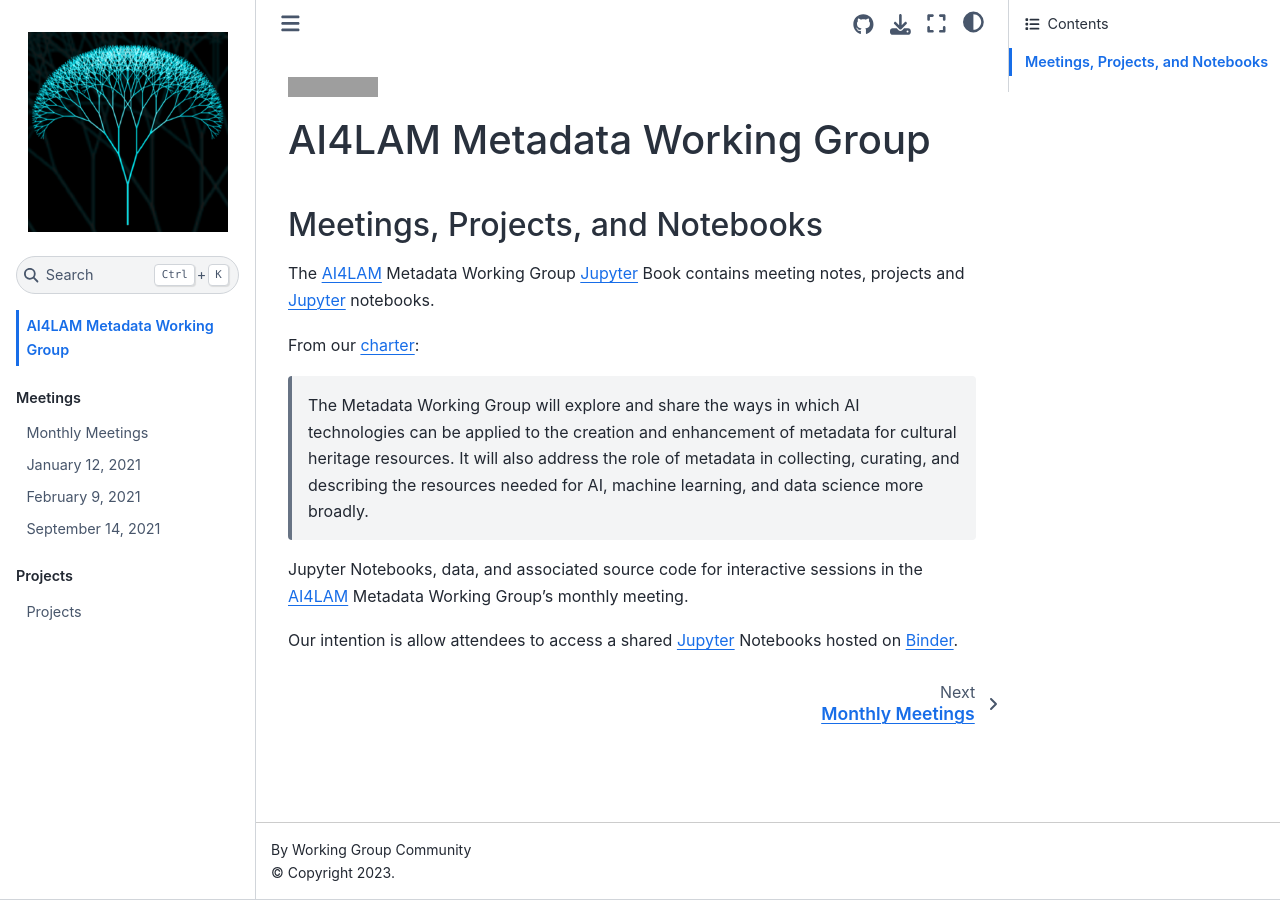
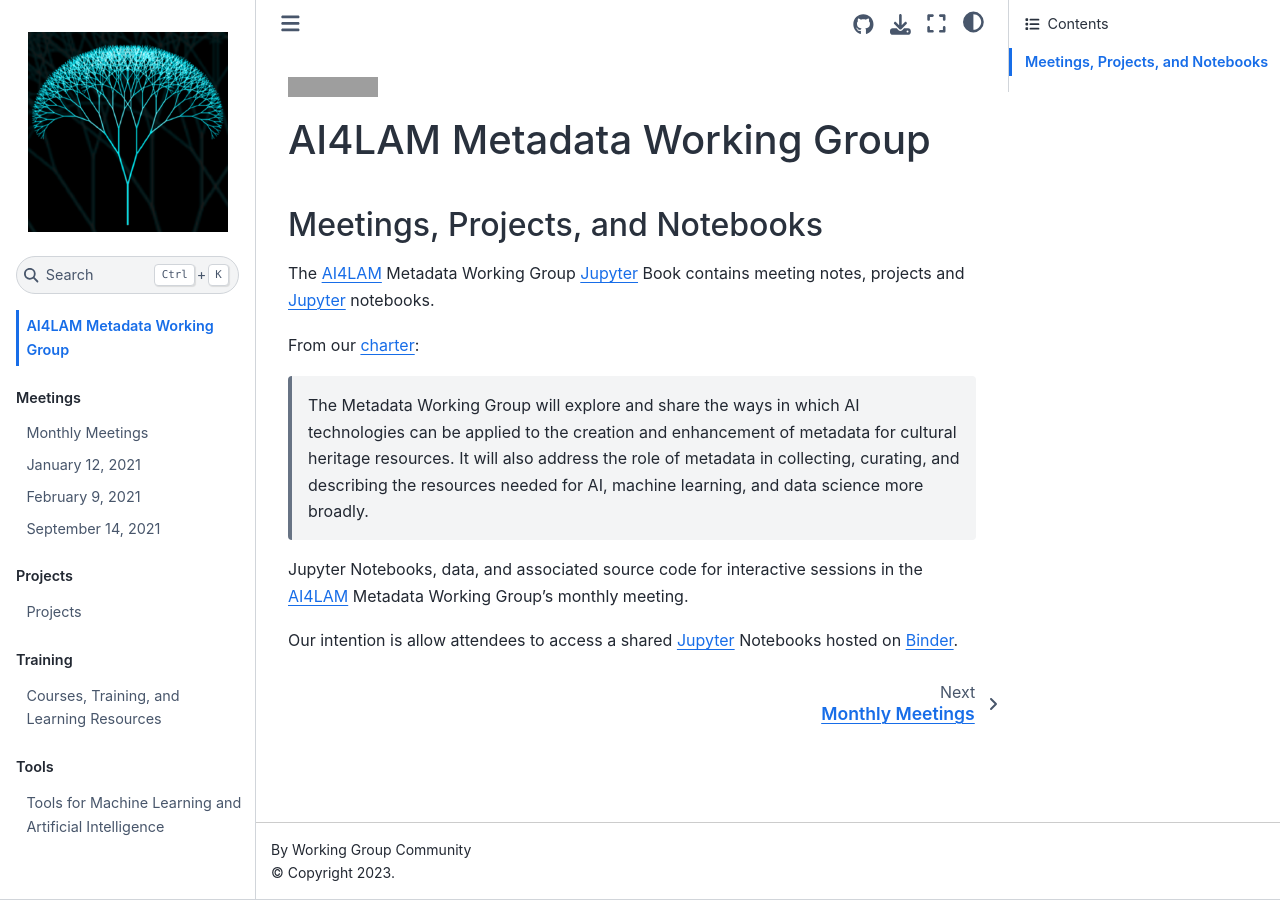
Before and after one commit to AI4LAM/metadata-working-group, a Jupyter Book: the page built from README.md, in a window 1280 px wide. Built offline with Jupyter Book 1.0.4 settings and Sphinx 7.4.7 and the Sphinx Book theme 1.1.4, drawn with Linux system fonts in a browser that asks for light colours; grey boxes are pictures that could not be loaded.

Commit message:
Adds Tools and Training sections with some content in each

```diff
--- a/README.md
+++ b/README.md
@@ -21,4 +21,4 @@ Our intention is allow attendees to access a shared
 [AI4LAM]: https://www.ai4lam.org
 [CHARTER]: charter.pdf
 [JB]: https://jupyter.org/
-[JBBK]: https://jupyterbook.org/s
+[JBBK]: https://jupyterbook.org/
--- a/_toc.yml
+++ b/_toc.yml
@@ -13,3 +13,9 @@ parts:
 - caption: Projects
   chapters:
   - file: projects/about
+- caption: Training
+  chapters:
+  - file: training/about
+- caption: Tools
+  chapters:
+  - file: tools/about
```
Also changed, not shown: tools/about.md (added, +21 -0 lines), training/about.md (added, +11 -0 lines).
